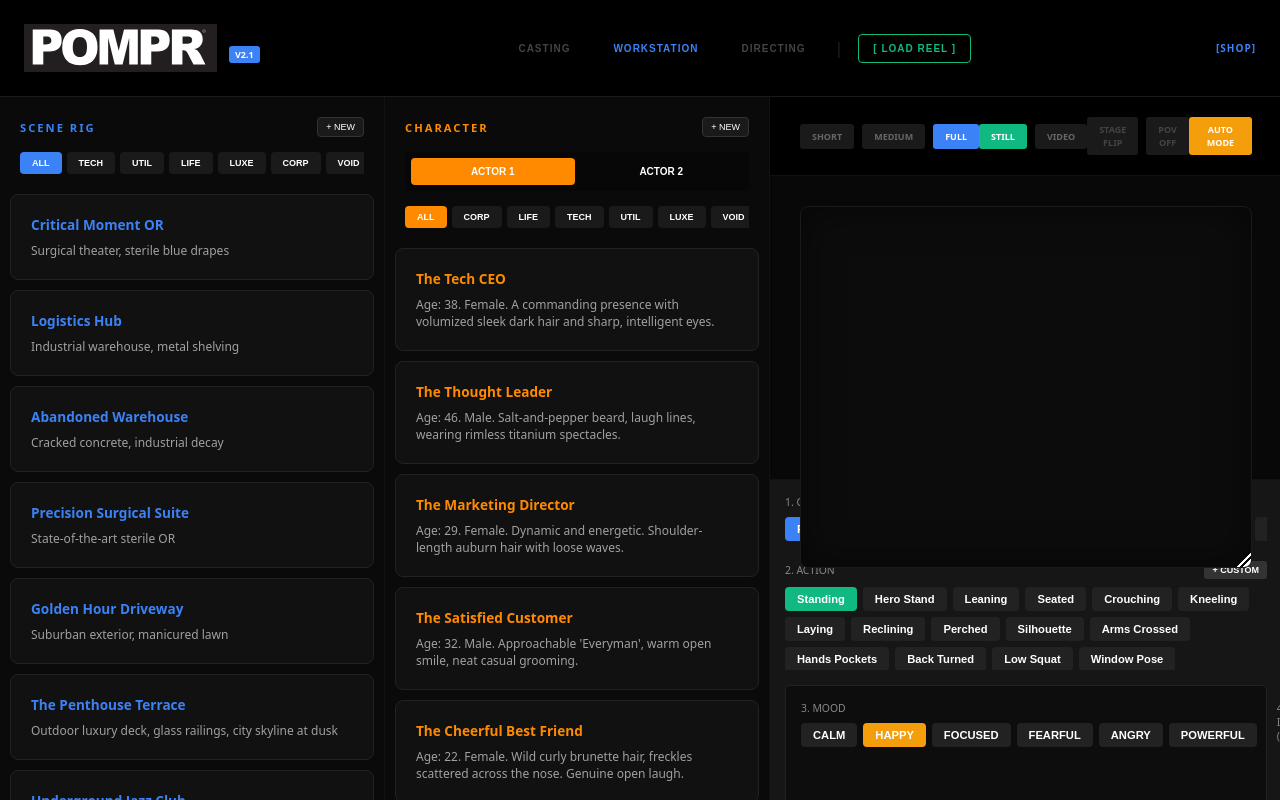
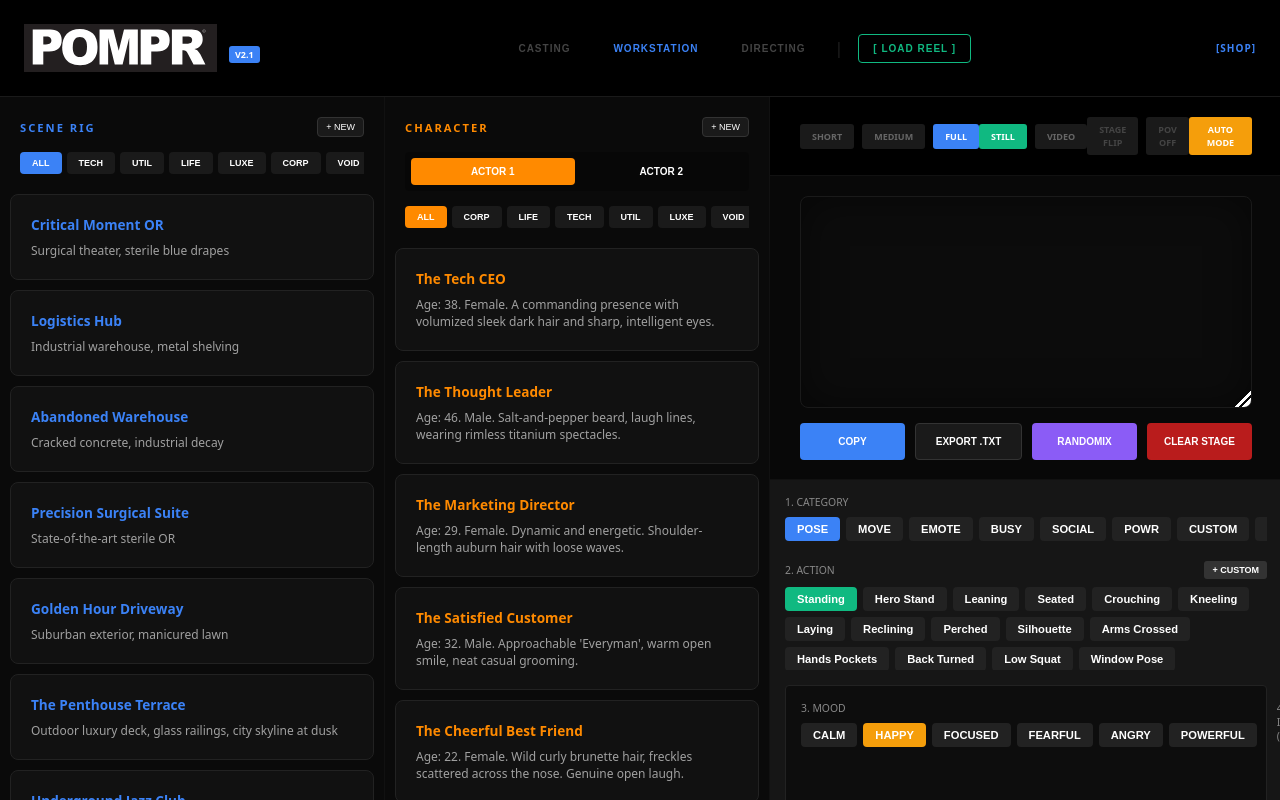
Before and after one commit to 2wv4f64wt7-creator/pompr-pro-manual., a React (Vite) app: page / in a window 1280 px wide. Built offline with nearby package versions, Linux system fonts and the light colour scheme.

Commit message:
Add files via upload

```diff
--- a/src/components/ScriptConsole.jsx
+++ b/src/components/ScriptConsole.jsx
@@ -1,5 +1,5 @@
 // -------------------------------------------------------------------
-// FILE: ScriptConsole.jsx | VERSION: 10.31 (STILL/VIDEO BUTTONS RESTORED)
+// FILE: ScriptConsole.jsx | VERSION: 10.33 (IPAD TOUCH & OVERLAP FIX)
 // -------------------------------------------------------------------
 import React, { useState, useRef } from 'react';
 import ActionMatrixV2 from './ActionMatrixV2';
@@ -13,30 +13,43 @@ export default function ScriptConsole({
   motionMode, setMotionMode
 }) {
   const [copyStatus, setCopyStatus] = useState('COPY');
-  const [consoleHeight, setConsoleHeight] = useState(300);
+  // FIX: Lowered default height to 160px to prevent pushing buttons off-screen on iPad
+  const [consoleHeight, setConsoleHeight] = useState(160);
   const isResizing = useRef(false);
 
+  // FIX: Support both Mouse and Touch events for iPad Pro
   const startResizing = (e) => {
     isResizing.current = true;
-    document.addEventListener('mousemove', handleMouseMove);
+    document.addEventListener('mousemove', handleResizeAction);
     document.addEventListener('mouseup', stopResizing);
+    document.addEventListener('touchmove', handleResizeAction, { passive: false });
+    document.addEventListener('touchend', stopResizing);
   };
 
-  const handleMouseMove = (e) => {
+  const handleResizeAction = (e) => {
     if (!isResizing.current) return;
+
+    // Support touch and mouse coordinates
+    const clientY = e.touches ? e.touches[0].clientY : e.clientY;
     const container = document.getElementById('script-console-container');
+
     if (container) {
-      const newHeight = e.clientY - container.getBoundingClientRect().top;
-      if (newHeight > 150 && newHeight < 800) {
+      const newHeight = clientY - container.getBoundingClientRect().top;
+      // Constraints to keep UI usable
+      if (newHeight > 120 && newHeight < 600) {
         setConsoleHeight(newHeight);
       }
     }
+    // Prevent scrolling while resizing on touch devices
+    if (e.touches) e.preventDefault();
   };
 
   const stopResizing = () => {
     isResizing.current = false;
-    document.removeEventListener('mousemove', handleMouseMove);
+    document.removeEventListener('mousemove', handleResizeAction);
     document.removeEventListener('mouseup', stopResizing);
+    document.removeEventListener('touchmove', handleResizeAction);
+    document.removeEventListener('touchend', stopResizing);
   };
 
   const handleCopy = async () => {
@@ -60,49 +73,28 @@ export default function ScriptConsole({
   const btnStyle = (active, activeColor = '#3b82f6') => ({
     background: active ? activeColor : '#1a1a1a',
     color: active ? '#fff' : '#666',
-    border: 'none',
-    padding: '6px 12px',
-    fontSize: '9px',
-    fontWeight: '900',
-    borderRadius: '3px',
-    cursor: 'pointer',
-    fontFamily: 'system-ui, sans-serif',
-    pointerEvents: 'auto',
-    opacity: 1
+    border: 'none', padding: '6px 12px', fontSize: '9px', fontWeight: '900', borderRadius: '3px', cursor: 'pointer', fontFamily: 'system-ui, sans-serif'
   });
 
   return (
-    <div id="script-console-container" style={{ height: '100%', display: 'flex', flexDirection: 'column', background: '#080808', fontFamily: 'system-ui, sans-serif' }}>
+    <div id="script-console-container" style={{ height: '100%', display: 'flex', flexDirection: 'column', background: '#080808', fontFamily: 'system-ui, sans-serif', overflow: 'hidden' }}>
       <style>{`
         .handle-manual {
-          position: absolute; bottom: 0; right: 0; width: 20px; height: 20px;
+          position: absolute; bottom: 0; right: 0; width: 30px; height: 30px;
           background-image: linear-gradient(135deg, transparent 50%, #ffffff 50%, #ffffff 60%, transparent 60%, transparent 70%, #ffffff 70%);
-          background-size: 14px 14px; background-repeat: no-repeat; background-position: bottom right;
-          cursor: nwse-resize; z-index: 10;
+          background-size: 16px 16px; background-repeat: no-repeat; background-position: bottom right;
+          cursor: nwse-resize; z-index: 100; touch-action: none;
         }
       `}</style>
 
-      <div style={{ padding: '20px 30px', display: 'flex', justifyContent: 'space-between', alignItems: 'center', background: '#000', borderBottom: '1px solid #111' }}>
+      <div style={{ padding: '20px 30px', display: 'flex', justifyContent: 'space-between', alignItems: 'center', background: '#000', borderBottom: '1px solid #111', flexShrink: 0 }}>
         <div style={{ display: 'flex', gap: '8px' }}>
           {['SHORT', 'MEDIUM', 'FULL'].map(m => (<button key={m} onClick={() => setViewMode(m)} style={btnStyle(viewMode === m)}>{m}</button>))}
         </div>
-
-        {/* STILL / VIDEO TOGGLE SECTION - RESTORED CLARITY & FUNCTION */}
-        <div style={{ display: 'flex', gap: '8px', zIndex: 10 }}>
-          <button
-            onClick={() => setMotionMode('STILL')}
-            style={btnStyle(motionMode === 'STILL', '#10b981')}
-          >
-            STILL
-          </button>
-          <button
-            onClick={() => setMotionMode('VIDEO')}
-            style={btnStyle(motionMode === 'VIDEO', '#10b981')}
-          >
-            VIDEO
-          </button>
+        <div style={{ display: 'flex', gap: '8px' }}>
+          <button onClick={() => setMotionMode('STILL')} style={btnStyle(motionMode === 'STILL', '#10b981')}>STILL</button>
+          <button onClick={() => setMotionMode('VIDEO')} style={btnStyle(motionMode === 'VIDEO', '#10b981')}>VIDEO</button>
         </div>
-
         <div style={{ display: 'flex', gap: '8px' }}>
           <button onClick={() => actor2 && setIsStageFlipped(!isStageFlipped)} style={{...btnStyle(isStageFlipped), color: actor2 ? '#fff' : '#444'}}>STAGE FLIP</button>
           <button onClick={() => actor2 && setPovMode((povMode + 1) % 3)} style={{...btnStyle(povMode > 0), color: actor2 ? '#fff' : '#444'}}>
@@ -112,52 +104,49 @@ export default function ScriptConsole({
         <button onClick={() => setIsManual(!isManual)} style={{ ...btnStyle(true, isManual ? '#b91c1c' : '#f59e0b'), color: '#fff' }}>{isManual ? 'MANUAL MODE' : 'AUTO MODE'}</button>
       </div>
 
-      <div style={{ flex: 1, padding: '30px', display: 'flex', flexDirection: 'column', minHeight: 0 }}>
+      <div style={{ flex: 1, padding: '20px 30px', display: 'flex', flexDirection: 'column', overflowY: 'auto', minHeight: 0 }}>
         <div style={{
-          background: '#0c0c0c', border: '1px solid #1a1a1a', borderRadius: '8px', padding: '30px',
-          height: `${consoleHeight}px`, flex: 'none', position: 'relative', boxShadow: 'inset 0 0 40px rgba(0,0,0,0.5)',
+          background: '#0c0c0c', border: '1px solid #1a1a1a', borderRadius: '8px', padding: '25px',
+          height: `${consoleHeight}px`, flexShrink: 0, position: 'relative', boxShadow: 'inset 0 0 40px rgba(0,0,0,0.5)',
           overflow: 'hidden', display: 'flex', flexDirection: 'column'
         }}>
           {isManual ? (
             <textarea
               value={manualText}
               onChange={(e) => setManualText(e.target.value)}
-              style={{
-                width: '100%', flex: 1, background: 'transparent', border: 'none',
-                color: '#fff', outline: 'none', fontSize: '16px', fontFamily: 'monospace',
-                resize: 'none', overflow: 'auto', display: 'block'
-              }}
+              style={{ width: '100%', flex: 1, background: 'transparent', border: 'none', color: '#fff', outline: 'none', fontSize: '16px', fontFamily: 'monospace', resize: 'none' }}
             />
           ) : (
-            <div style={{ fontSize: '16px', lineHeight: '1.6', color: '#d4d4d4', fontFamily: 'monospace' }}>
+            <div style={{ fontSize: '15px', lineHeight: '1.5', color: '#d4d4d4', fontFamily: 'monospace', overflowY: 'auto' }}>
               <span style={{ color: '#f59e0b' }}>{dynamicPrompt.subject}</span><span style={{ color: '#f59e0b' }}>{dynamicPrompt.ensemble}</span><span style={{ color: '#10b981' }}>{dynamicPrompt.action}</span><span style={{ color: '#3b82f6' }}>{dynamicPrompt.scene}</span><span style={{ color: '#666' }}>{dynamicPrompt.cine}</span><span style={{ color: '#8b5cf6' }}>{dynamicPrompt.style}</span>
             </div>
           )}
-          <div className="handle-manual" onMouseDown={startResizing} />
+          {/* Handle supports Mouse and Touch */}
+          <div className="handle-manual" onMouseDown={startResizing} onTouchStart={startResizing} />
         </div>
 
-        <div style={{ display: 'flex', gap: '10px', marginTop: '20px' }}>
-          <button onClick={handleCopy} style={{ flex: 1, padding: '14px', borderRadius: '4px', border: 'none', fontWeight: '900', background: '#3b82f6', color: '#fff', cursor: 'pointer', fontSize:'11px' }}>{copyStatus}</button>
-          <button onClick={handleExport} style={{ flex: 1, padding: '14px', borderRadius: '4px', background: '#1a1a1a', color: '#fff', border: '1px solid #333', fontWeight: '900', fontSize:'11px', cursor: 'pointer' }}>EXPORT .TXT</button>
-          <button onClick={onRandomix} style={{ flex: 1, padding: '14px', borderRadius: '4px', background: '#8b5cf6', color: '#fff', border: 'none', fontWeight: '900', fontSize:'11px', cursor: 'pointer' }}>RANDOMIX</button>
-          <button onClick={onClearStage} style={{ flex: 1, padding: '14px', borderRadius: '4px', background: '#b91c1c', color: '#fff', border: 'none', fontWeight: '900', fontSize:'11px', cursor: 'pointer' }}>CLEAR STAGE</button>
+        <div style={{ display: 'flex', gap: '10px', marginTop: '15px', flexShrink: 0 }}>
+          <button onClick={handleCopy} style={{ flex: 1, padding: '12px', borderRadius: '4px', border: 'none', fontWeight: '900', background: '#3b82f6', color: '#fff', cursor: 'pointer', fontSize:'10px' }}>{copyStatus}</button>
+          <button onClick={handleExport} style={{ flex: 1, padding: '12px', borderRadius: '4px', background: '#1a1a1a', color: '#fff', border: '1px solid #333', fontWeight: '900', fontSize:'10px', cursor: 'pointer' }}>EXPORT .TXT</button>
+          <button onClick={onRandomix} style={{ flex: 1, padding: '12px', borderRadius: '4px', background: '#8b5cf6', color: '#fff', border: 'none', fontWeight: '900', fontSize:'10px', cursor: 'pointer' }}>RANDOMIX</button>
+          <button onClick={onClearStage} style={{ flex: 1, padding: '12px', borderRadius: '4px', background: '#b91c1c', color: '#fff', border: 'none', fontWeight: '900', fontSize:'10px', cursor: 'pointer' }}>CLEAR STAGE</button>
         </div>
 
-        <div style={{ display: 'flex', gap: '15px', marginTop: '25px' }}>
+        <div style={{ display: 'flex', gap: '15px', marginTop: '15px', flexShrink: 0, paddingBottom: '10px' }}>
           <div style={{ flex: 1 }}>
-            <label style={{ fontSize: '10px', color: '#444', fontWeight: '900', display: 'block', marginBottom: '8px', letterSpacing: '1px' }}>INTERACTION</label>
-            <select value={interaction} onChange={(e) => setInteraction(e.target.value)} style={{ width: '100%', background: '#111', color: '#fff', border: '1px solid #222', padding: '10px', borderRadius: '4px', fontSize: '11px' }}>
+            <label style={{ fontSize: '9px', color: '#444', fontWeight: '900', display: 'block', marginBottom: '6px', letterSpacing: '1px' }}>INTERACTION</label>
+            <select value={interaction} onChange={(e) => setInteraction(e.target.value)} style={{ width: '100%', background: '#111', color: '#fff', border: '1px solid #222', padding: '8px', borderRadius: '4px', fontSize: '10px' }}>
               {interactions.map(i => <option key={i} value={i}>{i}</option>)}
             </select>
           </div>
           <div style={{ flex: 1 }}>
-            <label style={{ fontSize: '10px', color: '#3b82f6', fontWeight: '900', display: 'block', marginBottom: '8px', letterSpacing: '1px' }}>SREF / TECH PARAMS</label>
-            <input value={seed} onChange={(e) => setSeed(e.target.value)} placeholder="--cref URL" style={{ width: '100%', background: '#111', color: '#fff', border: '1px solid #222', padding: '10px', borderRadius: '4px', fontSize: '11px' }} />
+            <label style={{ fontSize: '9px', color: '#3b82f6', fontWeight: '900', display: 'block', marginBottom: '6px', letterSpacing: '1px' }}>SREF / TECH PARAMS</label>
+            <input value={seed} onChange={(e) => setSeed(e.target.value)} placeholder="--cref URL" style={{ width: '100%', background: '#111', color: '#fff', border: '1px solid #222', padding: '8px', borderRadius: '4px', fontSize: '10px' }} />
           </div>
         </div>
       </div>
 
-      <div style={{ height: '320px', borderTop: '1px solid #111', flexShrink: 0 }}>
+      <div style={{ height: '320px', borderTop: '1px solid #111', flexShrink: 0, background: '#161616' }}>
         <ActionMatrixV2 actions={actions} activeAction={action} onSelectAction={setAction} onSelectUtility={onSelectUtility} isHuman={engine1.isHuman} motionMode={motionMode} />
       </div>
     </div>
```
